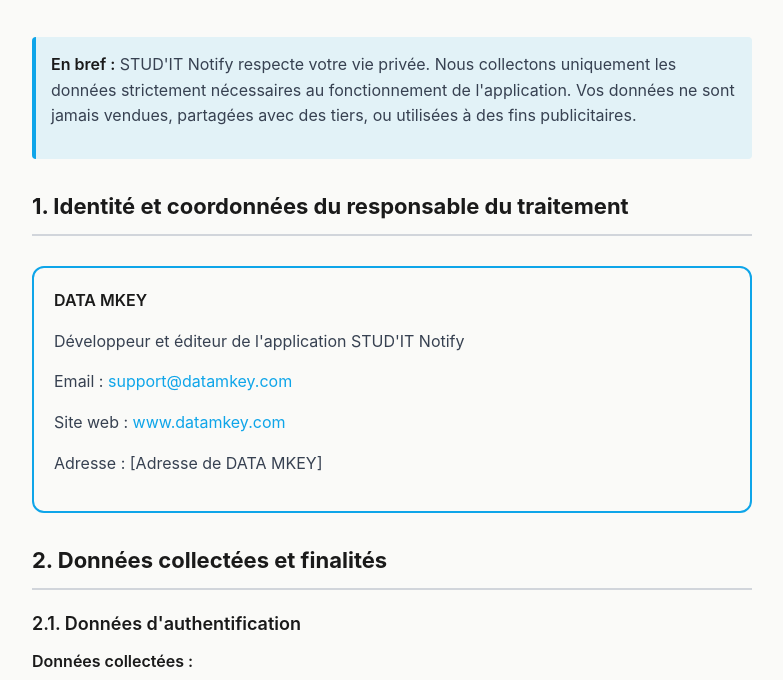
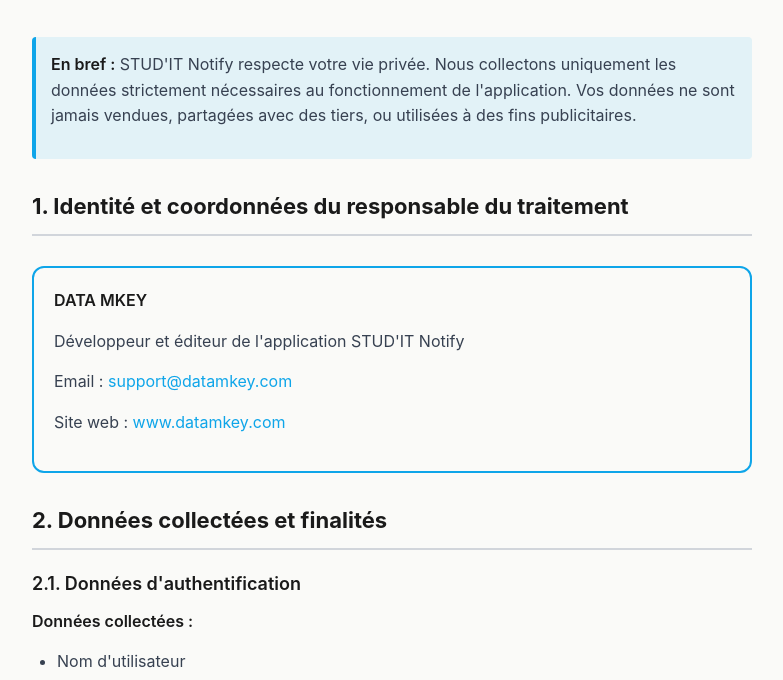
Before and after one commit to hamzaserhani/studit-notify-privacy, a plain HTML site: page privacy-policy.html in a window 1280 px wide. Shown: the part 342-1022 px from the top of the page, without its empty margins (248-1031 px from the left). Drawn offline with Linux system fonts and the light colour scheme.

Commit message:
Remove physical address from both FR and EN privacy policies

```diff
--- a/privacy-policy.html
+++ b/privacy-policy.html
@@ -189,7 +189,6 @@
             <p>Développeur et éditeur de l'application STUD'IT Notify</p>
             <p>Email : <a href="mailto:support@datamkey.com">support@datamkey.com</a></p>
             <p>Site web : <a href="https://datamkey.com" target="_blank">www.datamkey.com</a></p>
-            <p>Adresse : [Adresse de DATA MKEY]</p>
         </div>
 
         <h2>2. Données collectées et finalités</h2>
```
